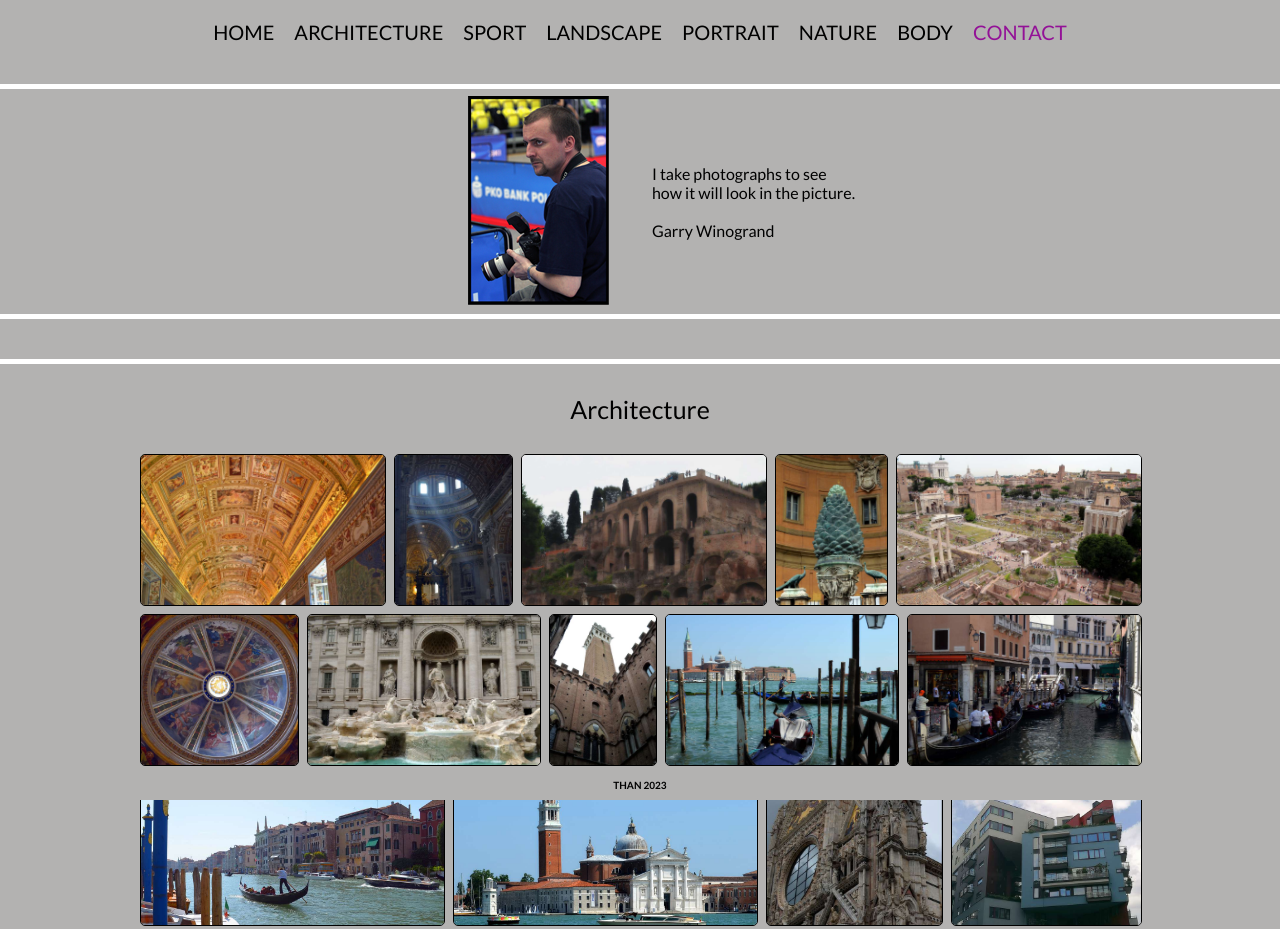
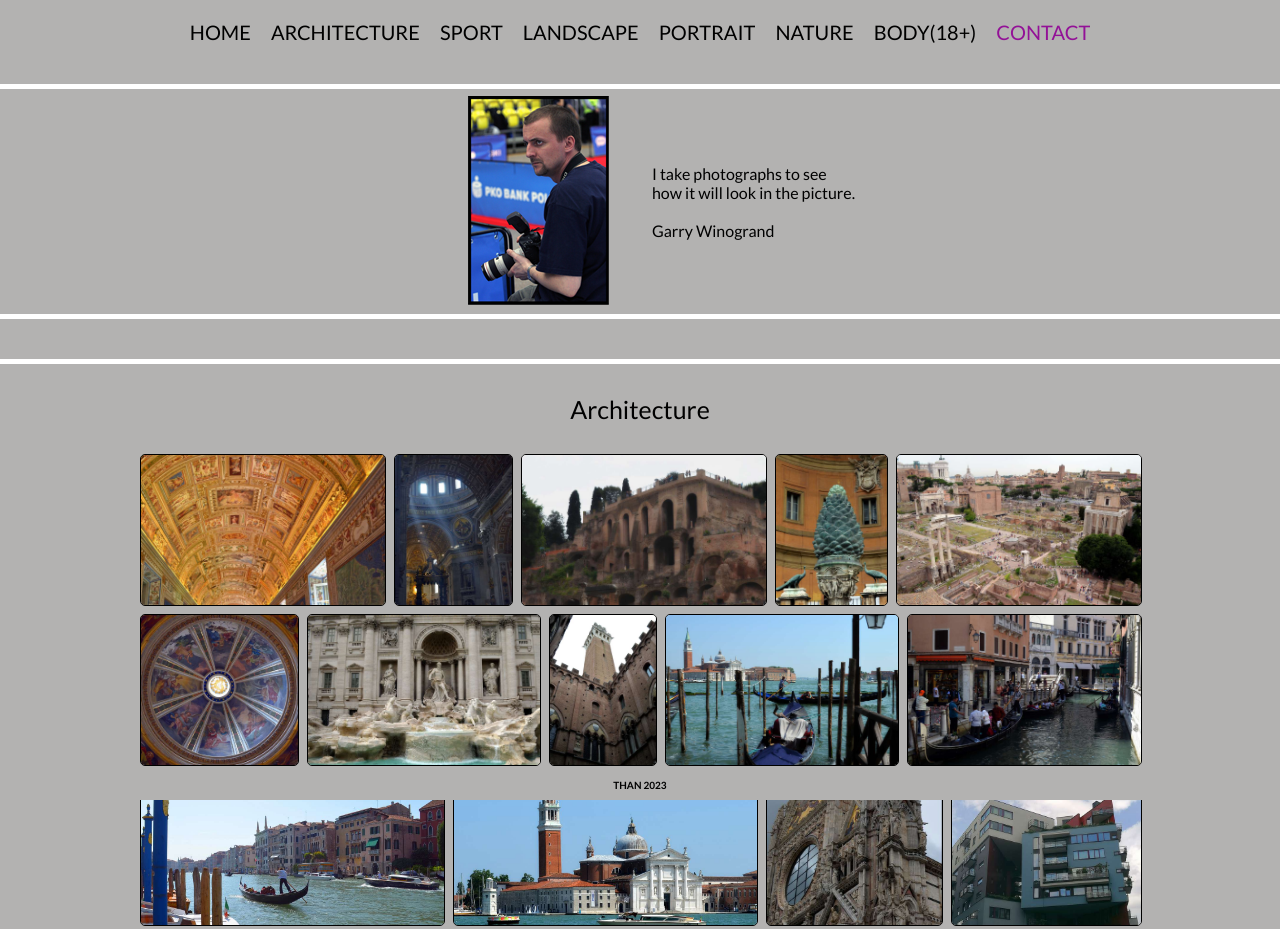
Before and after one commit to AdamWilczak/photopassion, a plain HTML site: page index.html in a window 1280 px wide. Shown: the top 929 px of the page. Drawn offline with Linux system fonts and the light colour scheme; a web font is replaced by a local one.

Commit message:
adding information about nudity

```diff
--- a/index.html
+++ b/index.html
@@ -27,7 +27,7 @@
         <a href="#land">Landscape</a>
         <a href="#port">Portrait</a>
         <a href="#natur">Nature</a>
-        <a href="#body">Body</a>
+        <a href="#body">Body(18+)</a>
         <a href="mailto:adam.wilczak11@gmail.com" class="navMenu--span">contact</a>
 
         </div>
```
